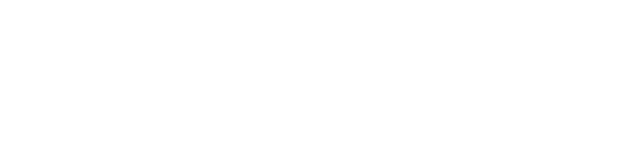
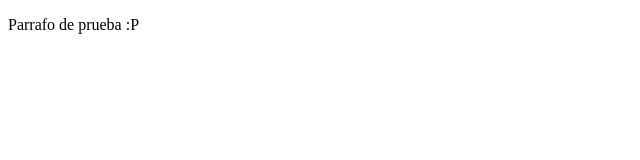
Before and after one commit to carlospomadev/DAM-DAW, a plain HTML site: page index.html in a window 1280 px wide. Shown: the whole page, without its empty margins (0-640 px from the left). Drawn offline with Linux system fonts and the light colour scheme.

Commit message:
Update index.html

```diff
--- a/index.html
+++ b/index.html
@@ -6,6 +6,7 @@
     <title>Titulo de prueba para mi primer commit 1.2</title>
 </head>
 <body>
+    <p> Parrafo de prueba :P </p>
 
 </body>
 </html>
```
